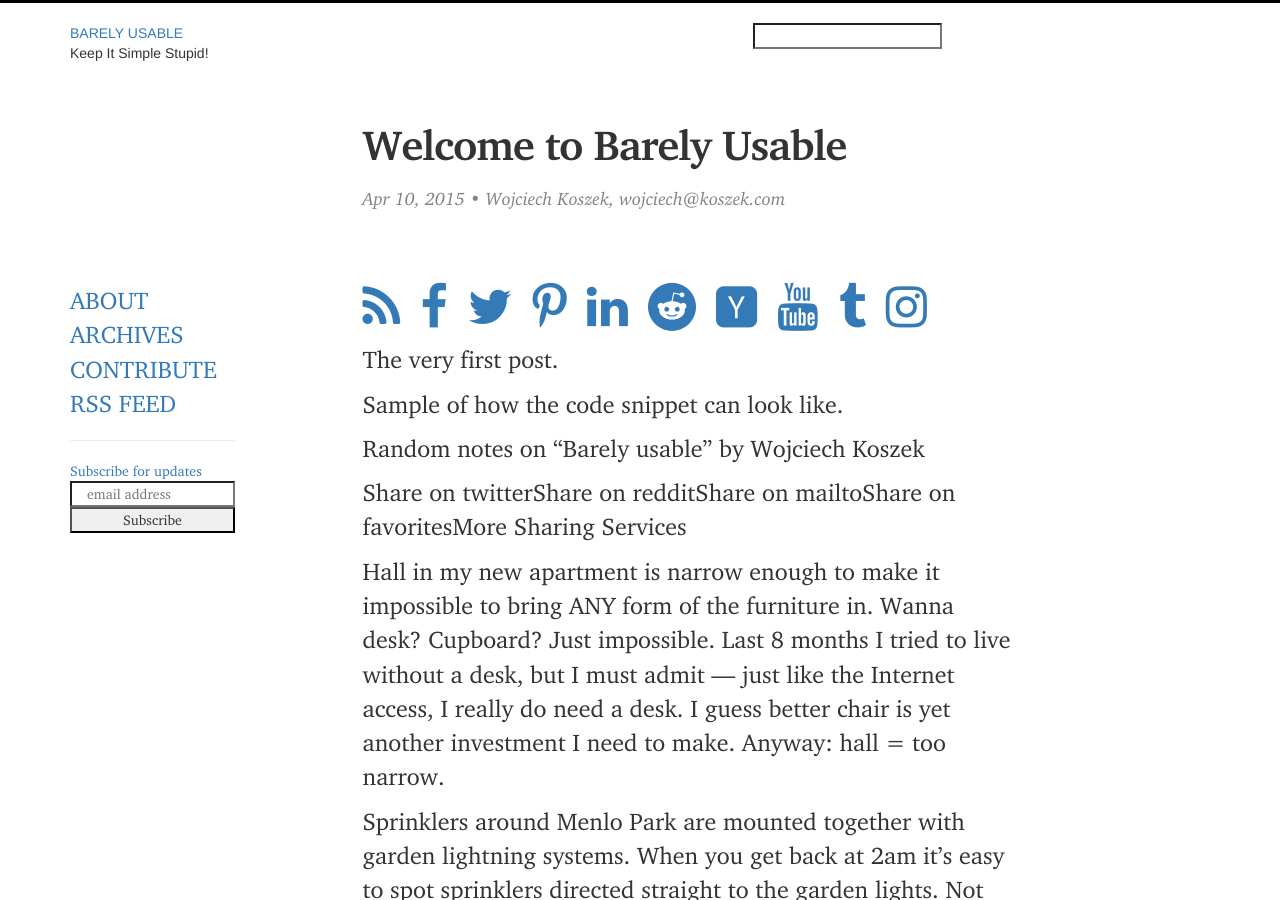
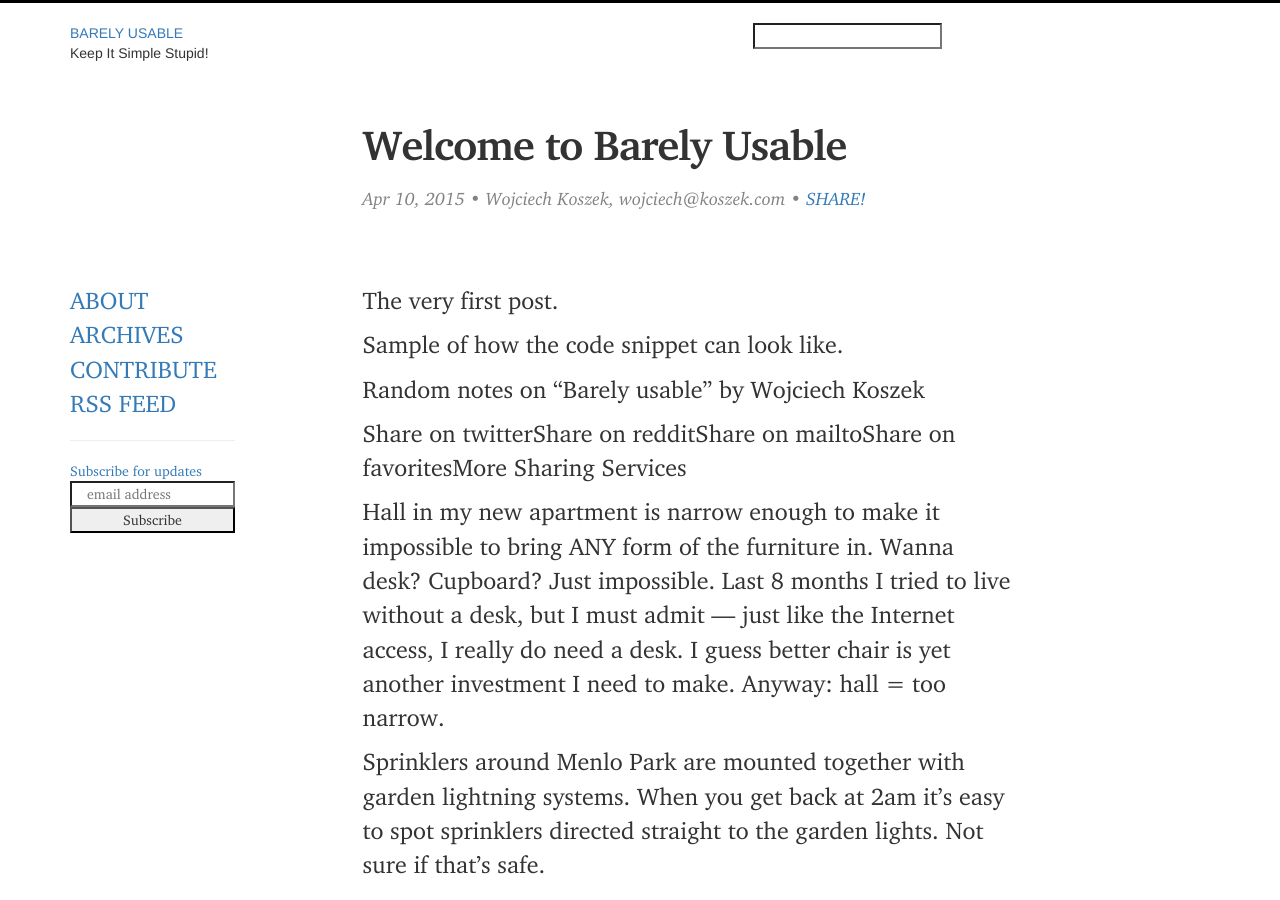
Before and after one commit to wkoszek/barelyusable, a Jekyll site: the page built from _posts/2015-04-10-foreword.md, in a window 1280 px wide and 900 px high. Built offline with Jekyll 4.4.1, drawn with Linux system fonts in a browser that asks for light colours; nearby versions of some CDN libraries; comment, search, counter and statistics services are not loaded.

Commit message:
Try something different for the sharing thing.

```diff
--- a/_layouts/post.html
+++ b/_layouts/post.html
@@ -13,12 +13,16 @@ layout: default
 			{% if page.meta %}
 				• {{ page.meta }}
 			{% endif %}
+				• <a href="#share">SHARE!</a>
 		</p>
 	</header>
 </div>
 <div class="col-md-12 content">
 	<article class="post-content">
+		{{ content }}
+		<a name="share"></a>
+		Sharing appreciated:
+		<hr>
 		{% include social.html %}
-		{{ content }}
 	</article>
 </div>
```
